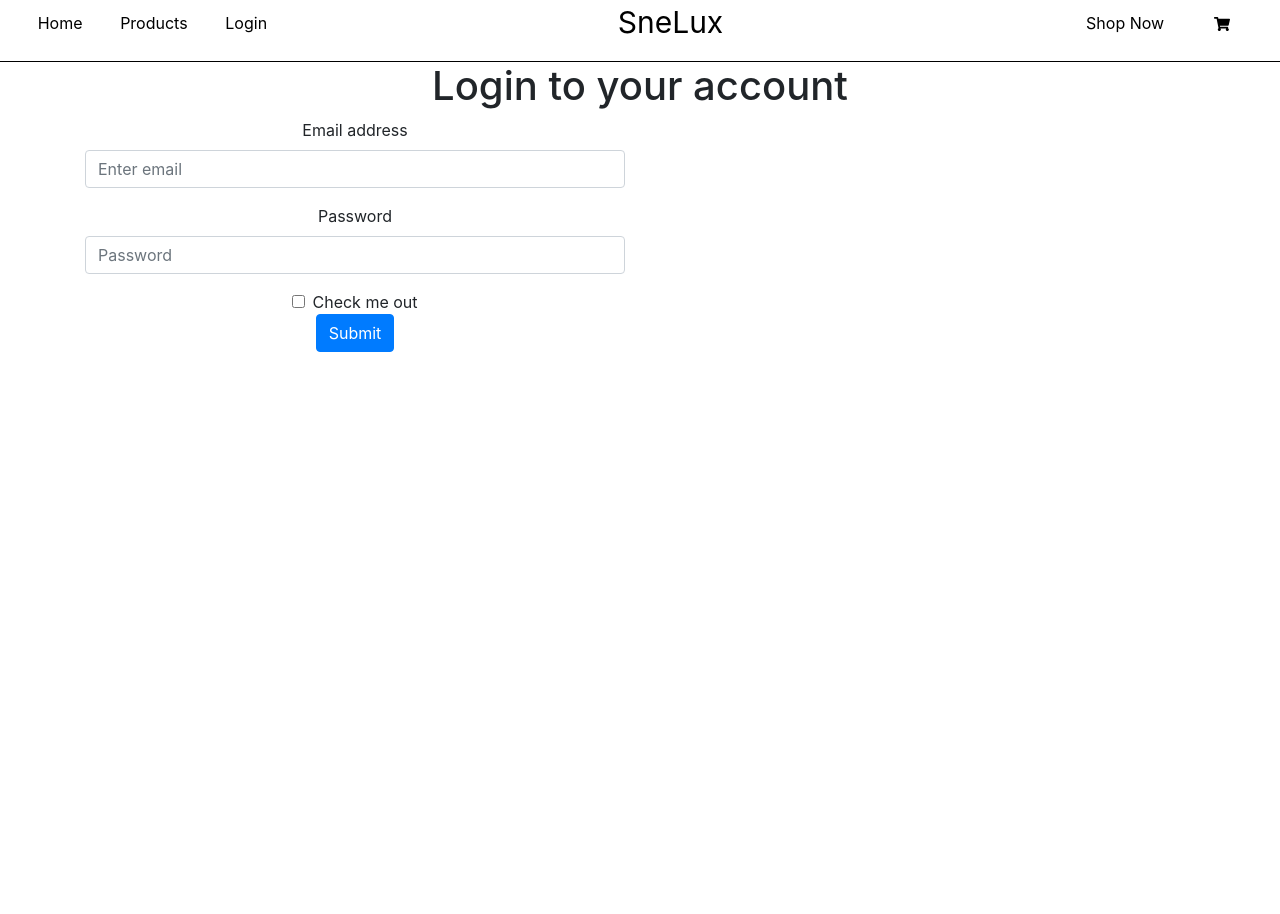
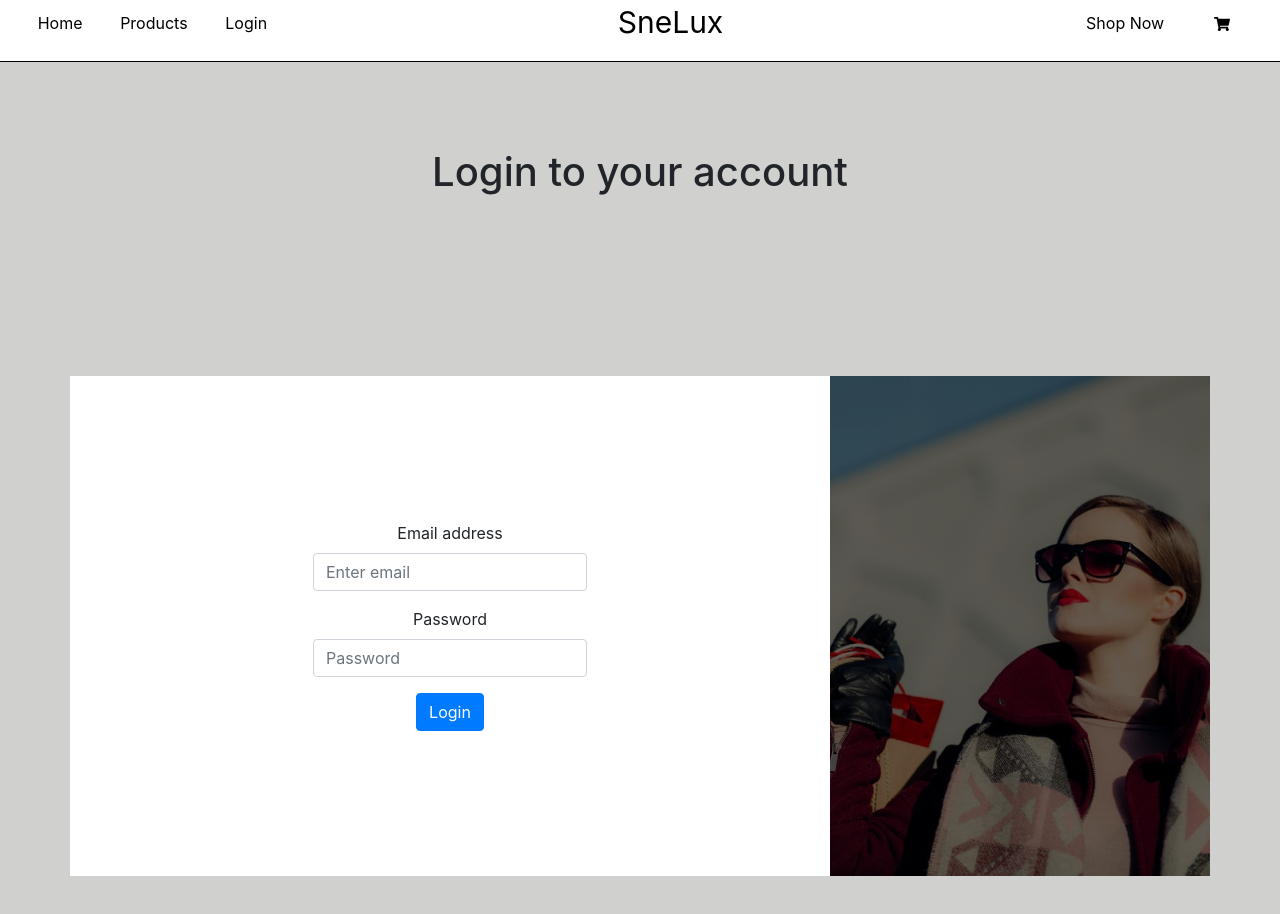
Before and after one commit to moudio/snelux-client, a React (Create React App) app: page /login in a window 1280 px wide. Shown: the top 914 px of the page. Before the commit the page ends 800 px from the top, so only its background shows below. Built offline with nearby package versions, Linux system fonts and the light colour scheme.

Commit message:
style the login page content

```diff
--- a/src/App.js
+++ b/src/App.js
@@ -3,7 +3,7 @@ import { connect } from 'react-redux';
 import { BrowserRouter as Router, Switch, Route } from 'react-router-dom';
 import NavBar from './components/NavBar/NavBar';
 import Welcome from './pages/Welcome/Welcome';
-import Login from './pages/Login';
+import Login from './pages/Login/Login';
 import './App.css';
 import Products from './components/Products/Products';
 import 'bootstrap/dist/css/bootstrap.min.css';
--- /dev/null
+++ b/src/pages/Login/Login.css
@@ -0,0 +1,36 @@
+.login-div-parent {
+  display: flex;
+  justify-content: space-around;
+  align-items: center;
+  flex-wrap: wrap;
+  height: 900px;
+  background-color: #d0d0ce;
+}
+
+.login-account-title {
+  width: 100%;
+}
+
+.form-and-background-container {
+  background-color: burlywood;
+  border-radius: 8px;
+  height: 500px;
+}
+
+.inner-form-container {
+  height: 500px;
+  display: flex;
+  justify-content: center;
+  align-items: center;
+  background-color: white;
+}
+
+.form-picture-div {
+  display: flex;
+  justify-content: center;
+  align-items: center;
+  background: linear-gradient(rgba(0, 0, 0, 0.6), rgba(0, 0, 0, 0.6)),
+    url('../../pictures/form_background.jpeg');
+  background-position: center;
+  background-size: cover;
+}
--- a/src/pages/Login.js
+++ b/src/pages/Login/Login.js
@@ -1,52 +1,44 @@
 import React from 'react';
 import PropTypes from 'prop-types';
+import './Login.css';
+import FormBackground from '../../pictures/form_background.jpeg';
 // import { connect } from 'react-redux';
-import 'bootstrap/dist/css/bootstrap.min.css';
 
 export const Login = () => (
-  <>
-    <h1>Login to your account</h1>
-    <div className="container">
+  <div className="login-div-parent">
+    <h1 className="login-account-title">Login to your account</h1>
+    <div className="form-and-background-container container">
       <div className="row">
-        <div className="col-md-6">
+        <div className="col-md-8 inner-form-container">
           <form>
-            <div class="form-group">
+            <div className="form-group">
               <label for="exampleInputEmail1">Email address</label>
               <input
                 type="email"
-                class="form-control"
+                className="form-control"
                 id="exampleInputEmail1"
                 aria-describedby="emailHelp"
                 placeholder="Enter email"
               />
             </div>
-            <div class="form-group">
+            <div className="form-group">
               <label for="exampleInputPassword1">Password</label>
               <input
                 type="password"
-                class="form-control"
+                className="form-control"
                 id="exampleInputPassword1"
                 placeholder="Password"
               />
             </div>
-            <div class="form-check">
-              <input
-                type="checkbox"
-                class="form-check-input"
-                id="exampleCheck1"
-              />
-              <label class="form-check-label" for="exampleCheck1">
-                Check me out
-              </label>
-            </div>
-            <button type="submit" class="btn btn-primary">
-              Submit
+            <button type="submit" className="btn btn-primary">
+              Login
             </button>
           </form>
         </div>
+        <div className="col-md-4 form-picture-div"></div>
       </div>
     </div>
-  </>
+  </div>
 );
 
 Login.propTypes = {
```
Also changed, not shown: src/pictures/form_background.jpeg (added).
